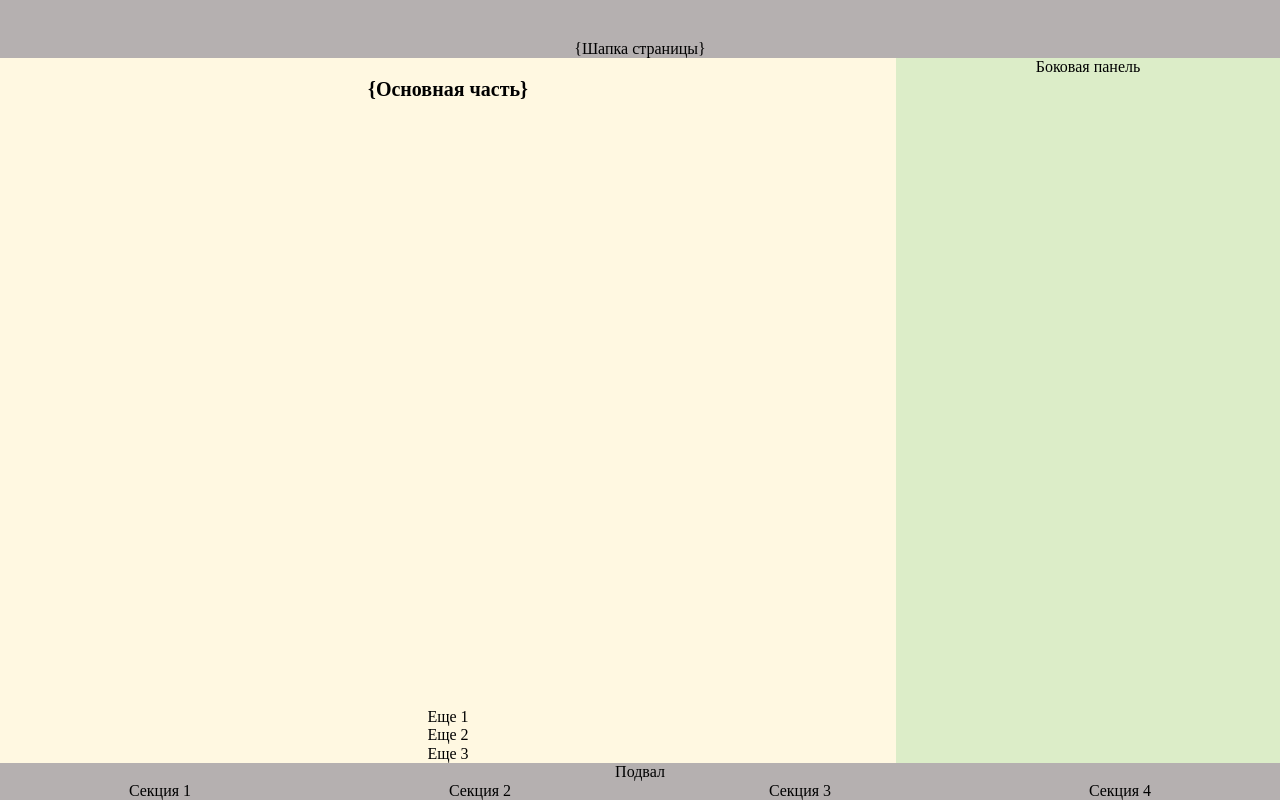
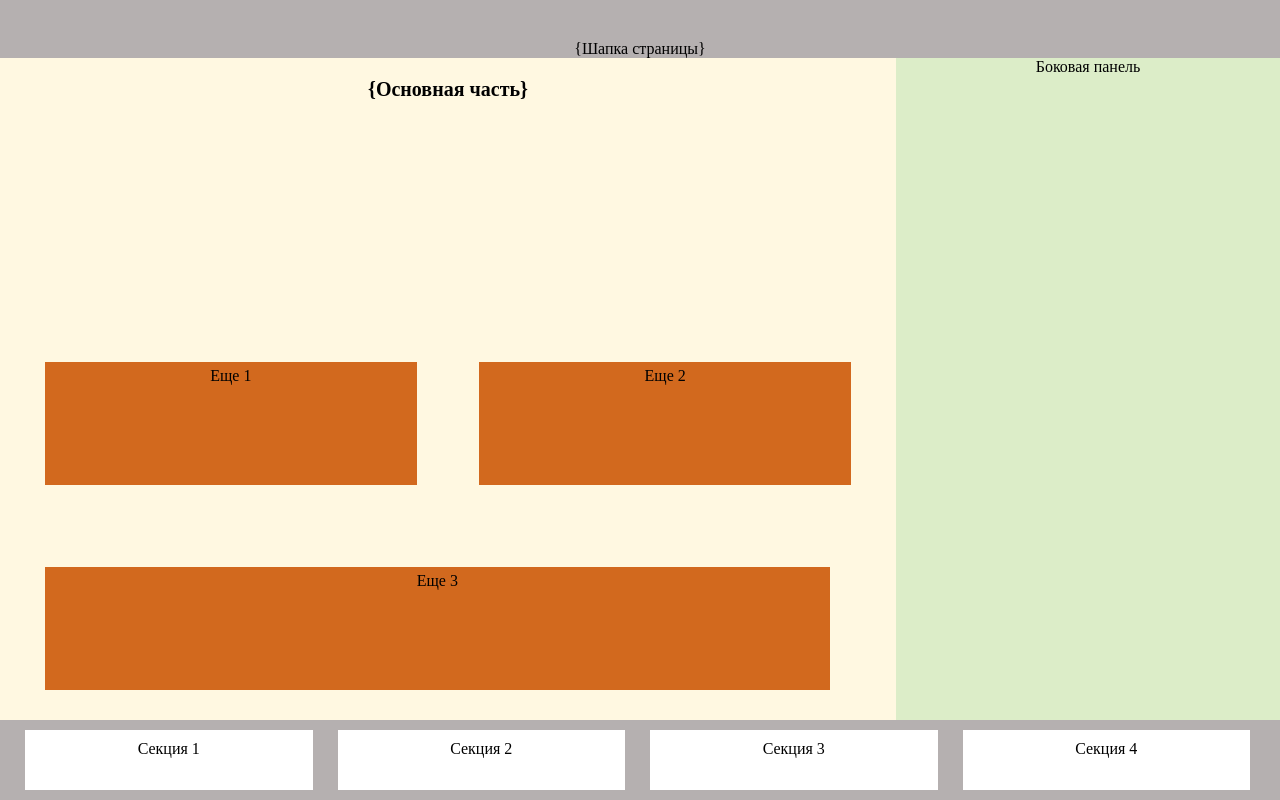
Before and after one commit to alexandralexa/test, a plain HTML site: page index.html in a window 1280 px wide. Drawn offline with Linux system fonts and the light colour scheme.

Commit message:
доаботка

```diff
--- a/assets/styles/style.css
+++ b/assets/styles/style.css
@@ -37,7 +37,7 @@ body {
     padding-left: 15px;
     margin-left: auto;
     margin-right: auto;
-    height: 100%;
+    height: 90%;
 }
 
 .row_m {
@@ -76,13 +76,55 @@ body {
     max-width: 33, 333333%;
 }
 
-.header {
-    background-color: #e0e0e0;
-}
-
 .col_article {
     background-color: #fff8e1;
 }
+
+.row_t {
+    display: flex;
+    flex-direction: row;
+    flex-wrap: wrap;
+    justify-content: space-between;
+    height: 65%;
+    padding: 10px;
+    margin: 10px;
+    text-align: center;
+
+}
+
+.col_b {
+    flex: 0 1 auto;
+    background-color: chocolate;
+    text-align: center;
+    margin: 10px;
+    padding: 5px;
+    height: 30%;
+    width: 45%;
+    align-self: flex-end;
+}
+
+.col_c {
+    flex: 0 1 auto;
+    background-color: chocolate;
+    margin: 10px;
+    padding: 5px;
+    height: 30%;
+    width: 45%;
+    align-self: flex-end;
+    text-align: center;
+}
+
+.col_d {
+    background-color: chocolate;
+    margin: 10px;
+    padding: 5px;
+    flex: 0 2 auto;
+    height: 30%;
+    width: 95%;
+    align-self: flex-end;
+    text-align: center;
+}
+
 
 .col_aside {
     background-color: #dcedc8;
@@ -104,3 +146,19 @@ body {
     padding: 20px;
     font-weight: bold;
 }
+
+.row_f {
+    display: flex;
+    flex-direction: column;
+    flex-wrap: wrap;
+    justify-content: space-between;
+    height: 10vh;
+}
+
+.col_footer {
+    width: 23%;
+    height: 35%;
+    background-color: white;
+    padding: 10px;
+    margin: 10px;
+}
--- a/index.html
+++ b/index.html
@@ -20,22 +20,21 @@
       <article class="col col_article">
         <div class="title">
         {Основная часть} </div>
-        <div class="row">
-          <div class="col col_ohter_article">Еще 1</div>
-          <div class="col col_ohter_article">Еще 2</div>
-          <div class="col col_ohter_article">Еще 3 </div>
+        <div class="row_t">
+          <div class="col_b">Еще 1</div>
+          <div class="col_c">Еще 2</div>
+        <div class="col_d">Еще 3 </div>
         </div>
       </article>
       <aside class="col col_aside">Боковая панель</aside>
     </div>
   </main>
   <footer class="container">
-    Подвал
-    <div class="row">
-      <div class="col col_footer">Секция 1</div>
-      <div class="col col_footer">Секция 2</div>
-      <div class="col col_footer">Секция 3</div>
-      <div class="col col_footer">Секция 4</div>
+     <div class="row_f">
+      <div class="col_footer">Секция 1</div>
+      <div class="col_footer">Секция 2</div>
+      <div class="col_footer">Секция 3</div>
+      <div class="col_footer">Секция 4</div>
     </div>
 
   </footer>
```
